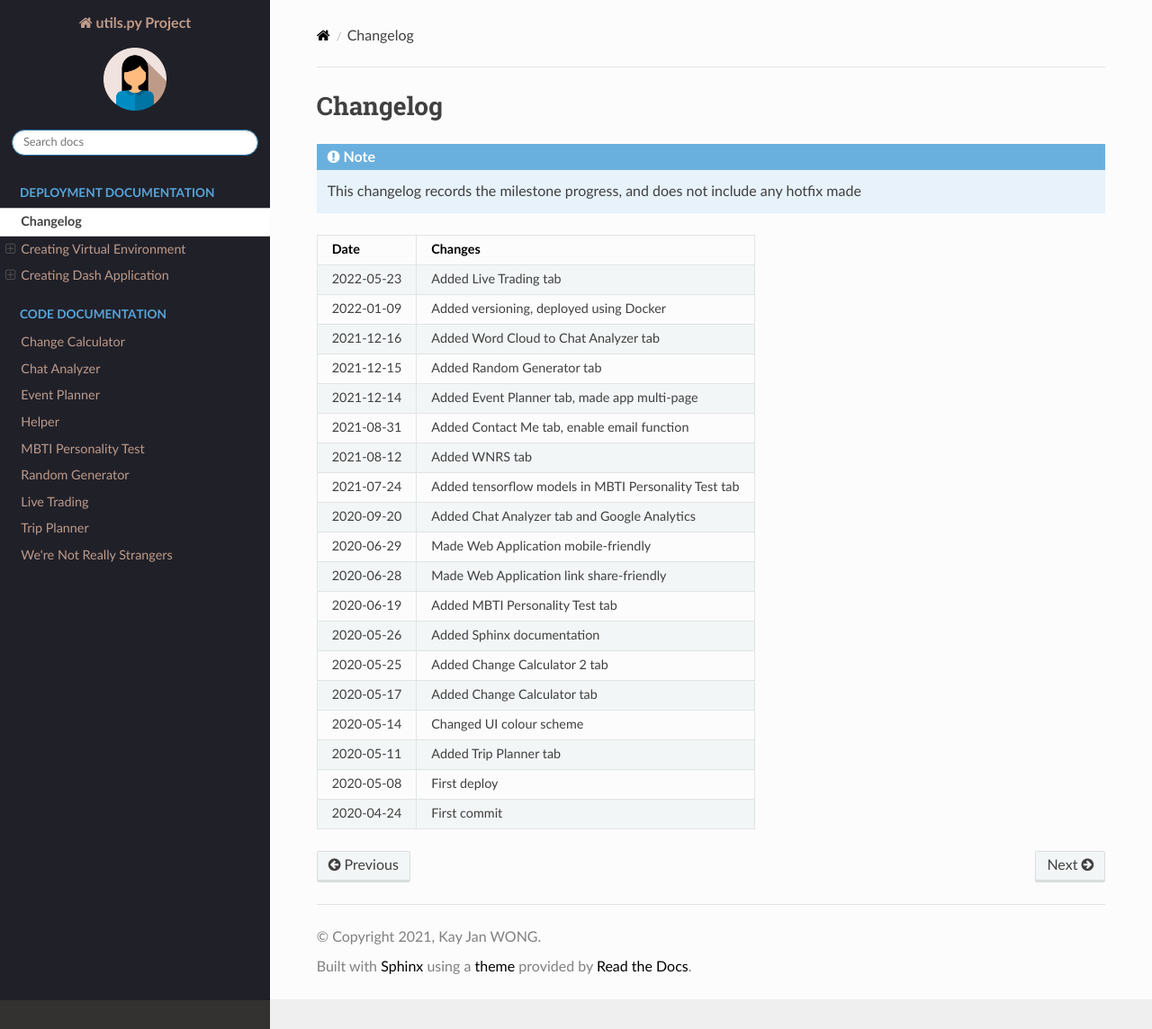
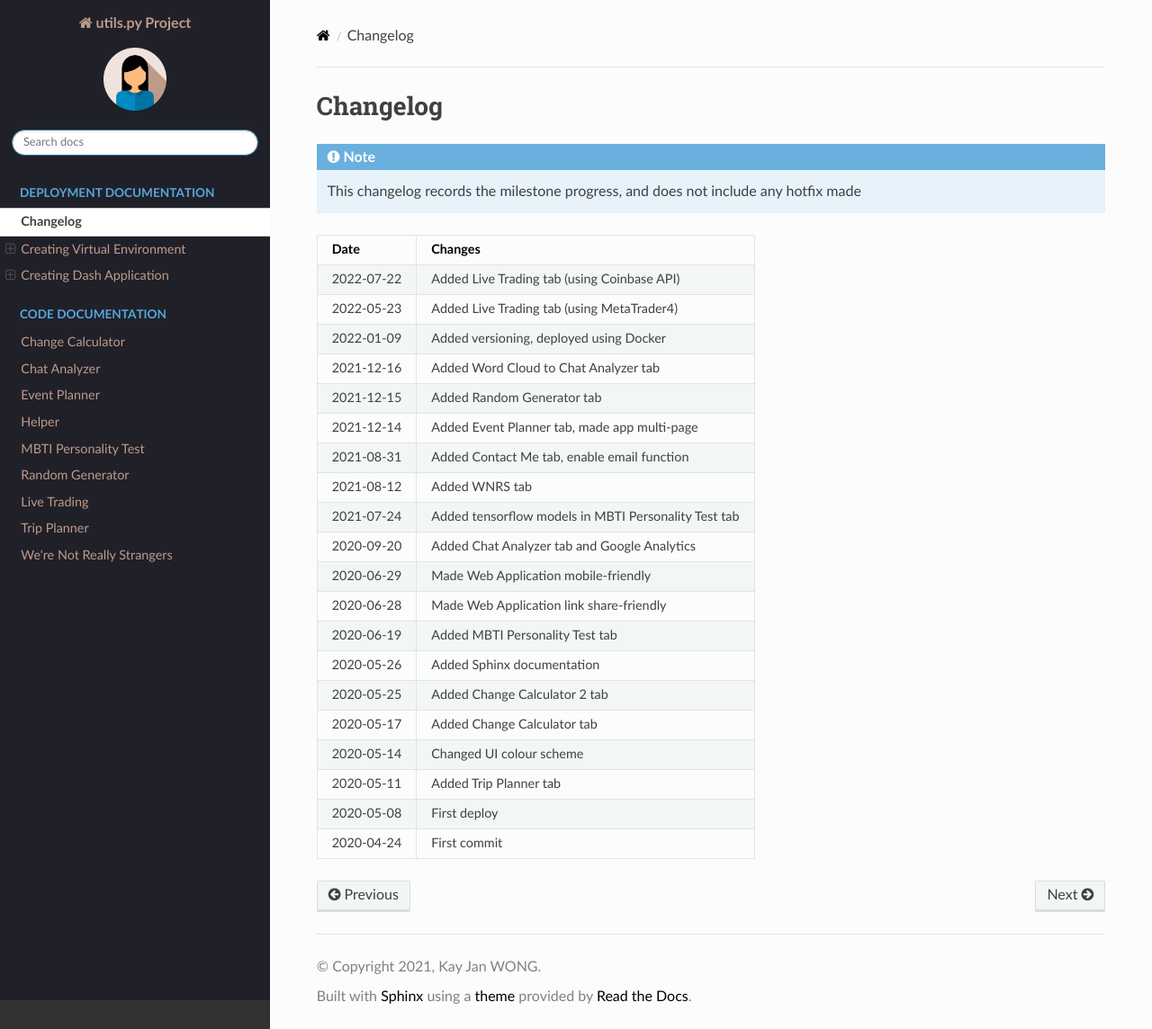
Before and after one commit to kayjanw/test-app, a Sphinx documentation site: the page built from docs/source/deploy/changelog.rst, in a window 1280 px wide and 1144 px high. Shown: the whole window at 90% size. Built offline with Sphinx 7.4.7 and the Read the Docs theme 2.0.0, drawn with Linux system fonts in a browser that asks for light colours.

Commit message:
v1.0.19 live trading tab completed

```diff
--- a/docs/source/deploy/changelog.rst
+++ b/docs/source/deploy/changelog.rst
@@ -7,7 +7,8 @@ Changelog
 ========== =====================================================
 Date       Changes
 ========== =====================================================
-2022-05-23 Added Live Trading tab
+2022-07-22 Added Live Trading tab (using Coinbase API)
+2022-05-23 Added Live Trading tab (using MetaTrader4)
 2022-01-09 Added versioning, deployed using Docker
 2021-12-16 Added Word Cloud to Chat Analyzer tab
 2021-12-15 Added Random Generator tab
--- a/version.py
+++ b/version.py
@@ -1 +1 @@
-__version__ = "1.0.18"
+__version__ = "1.0.19"
```
